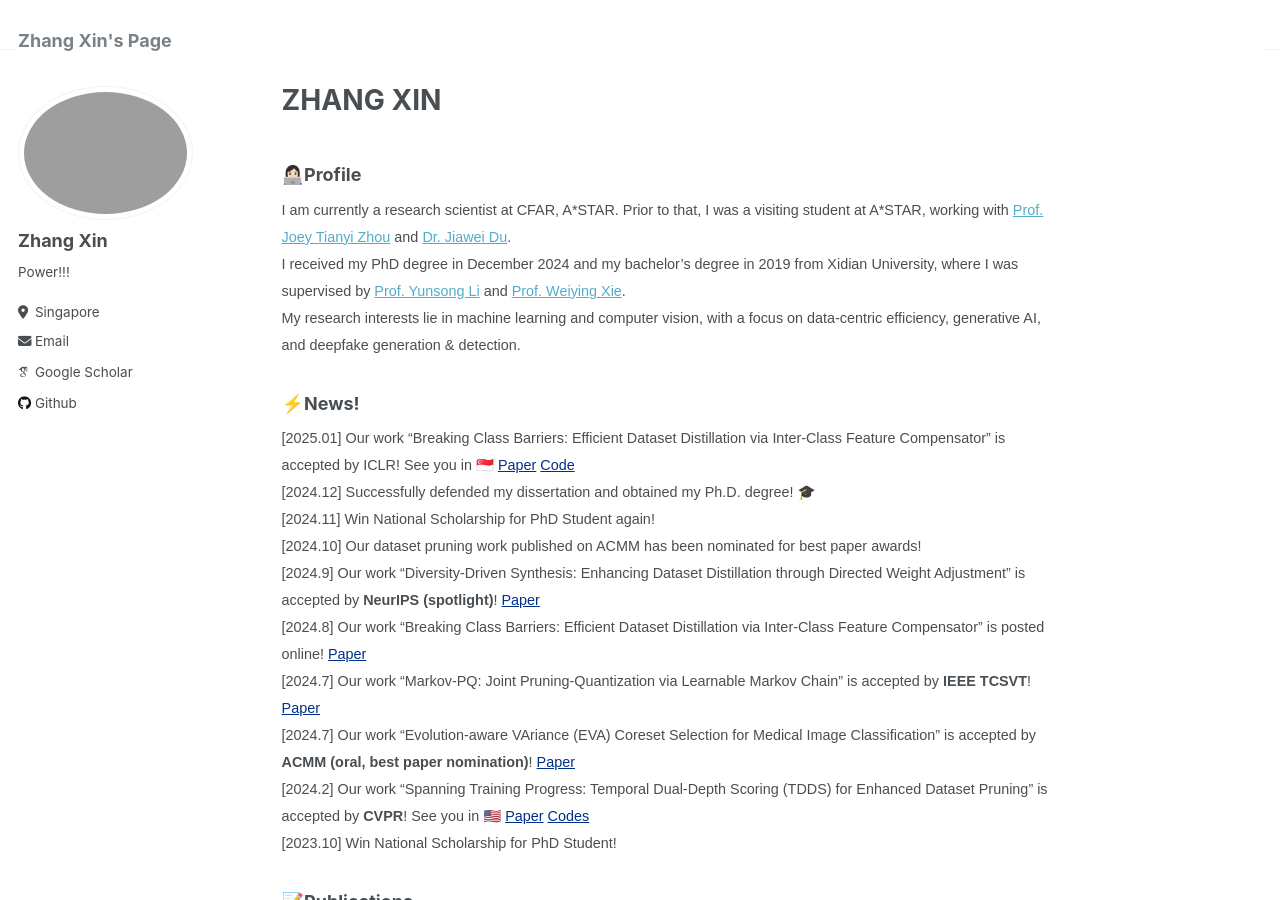
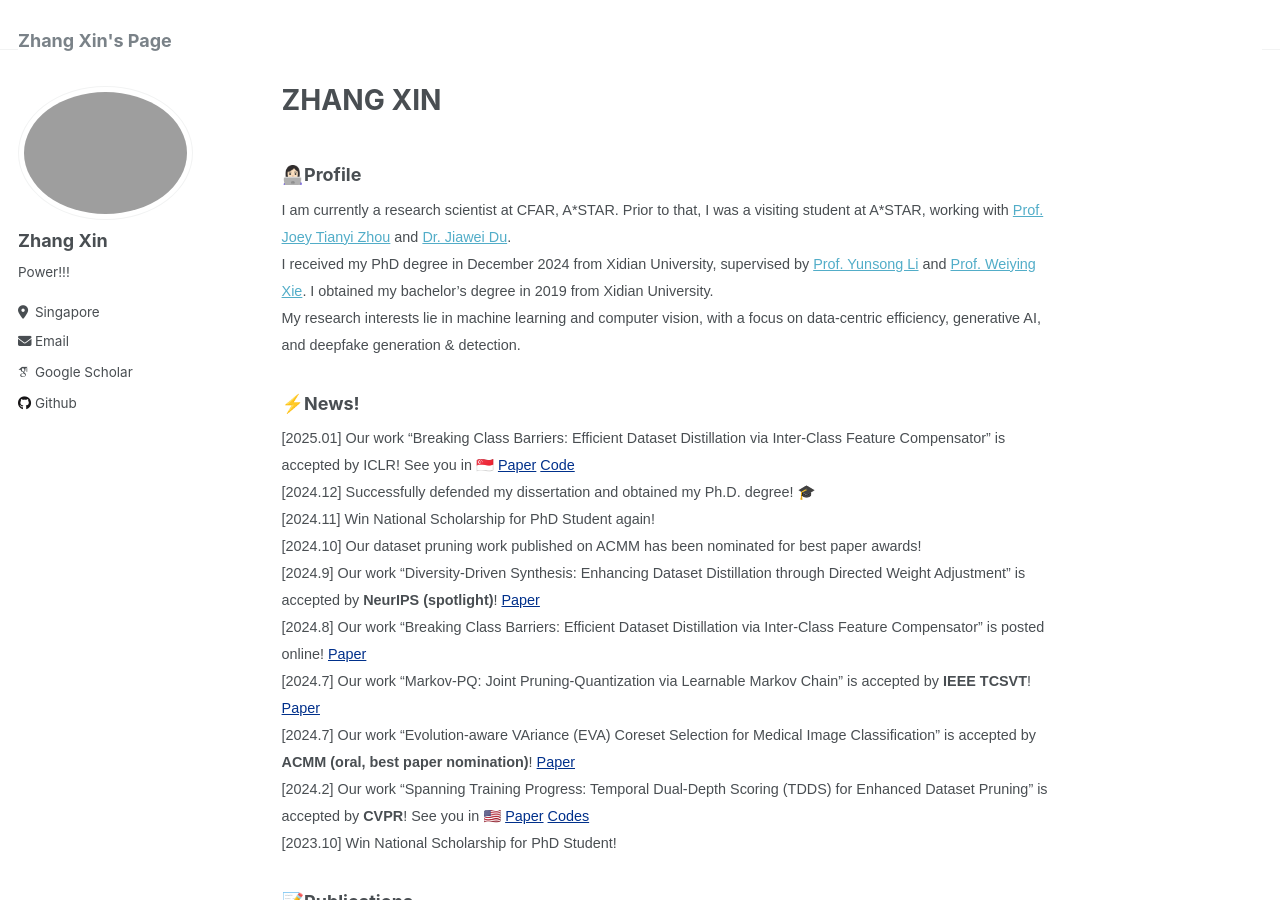
Before and after one commit to zhangxin-xd/zhangxin-xd.github.io, a Jekyll site: the page built from _pages/about.md, in a window 1280 px wide and 900 px high. Built offline with Jekyll 4.4.1, drawn with Linux system fonts in a browser that asks for light colours; some web fonts are replaced.

Commit message:
Update about.md

```diff
--- a/_pages/about.md
+++ b/_pages/about.md
@@ -11,7 +11,7 @@ redirect_from:
 
 <span style="font-family:Arial; font-size:0.8em;">
 I am currently a research scientist at CFAR, A\*STAR. Prior to that, I was a visiting student at A\*STAR, working with [Prof. Joey Tianyi Zhou](https://joeyzhouty.github.io/index.html) and [Dr. Jiawei Du](https://scholar.google.com/citations?user=WrJKEzEAAAAJ&hl=en).<br>
-I received my PhD degree in December 2024 and my bachelor’s degree in 2019 from Xidian University, where I was supervised by [Prof. Yunsong Li](https://web.xidian.edu.cn/ysli/) and [Prof. Weiying Xie](https://web.xidian.edu.cn/wyxie/).<br>
+I received my PhD degree in December 2024 from Xidian University, supervised by [Prof. Yunsong Li](https://web.xidian.edu.cn/ysli/) and [Prof. Weiying Xie](https://web.xidian.edu.cn/wyxie/). I obtained my bachelor’s degree in 2019 from Xidian University.<br>
 My research interests lie in machine learning and computer vision, with a focus on data-centric efficiency, generative AI, and deepfake generation & detection. <br>
 
 ### ⚡️News!
```
